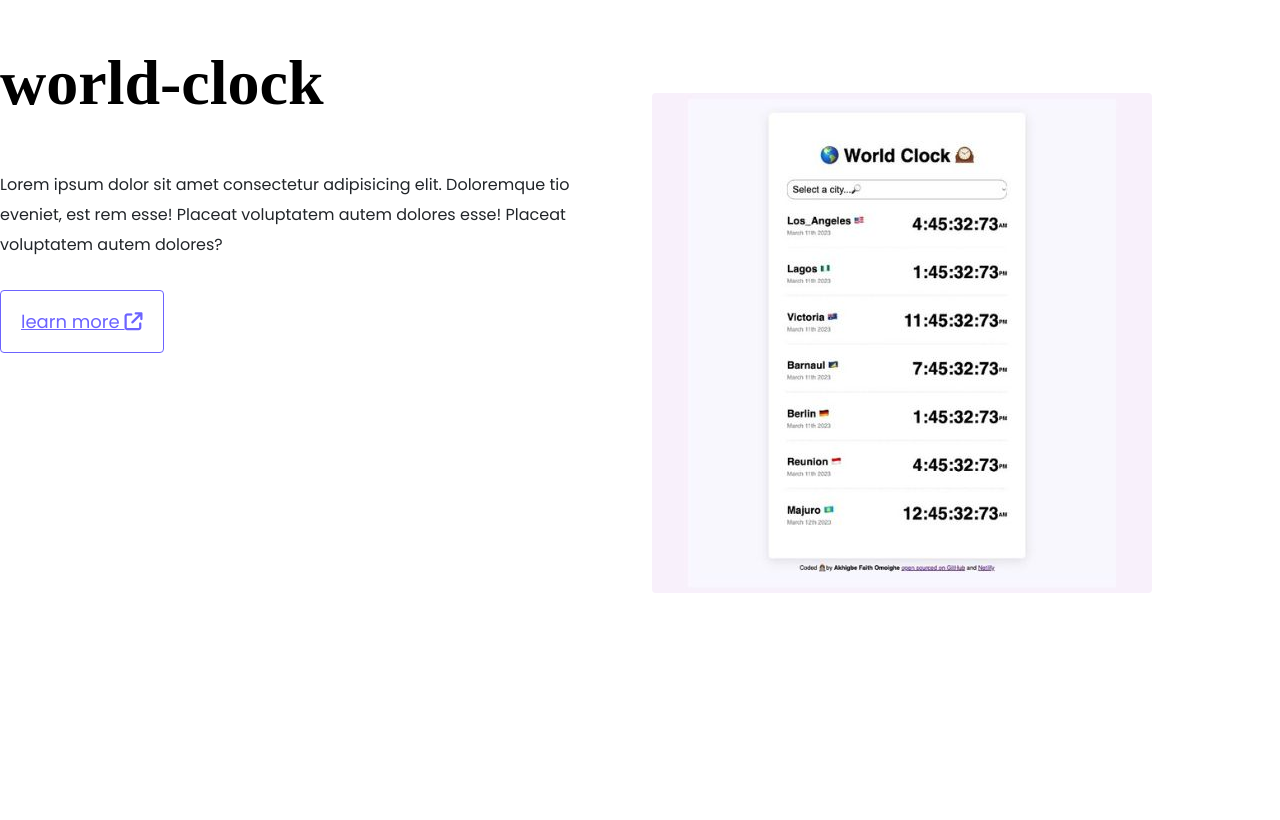
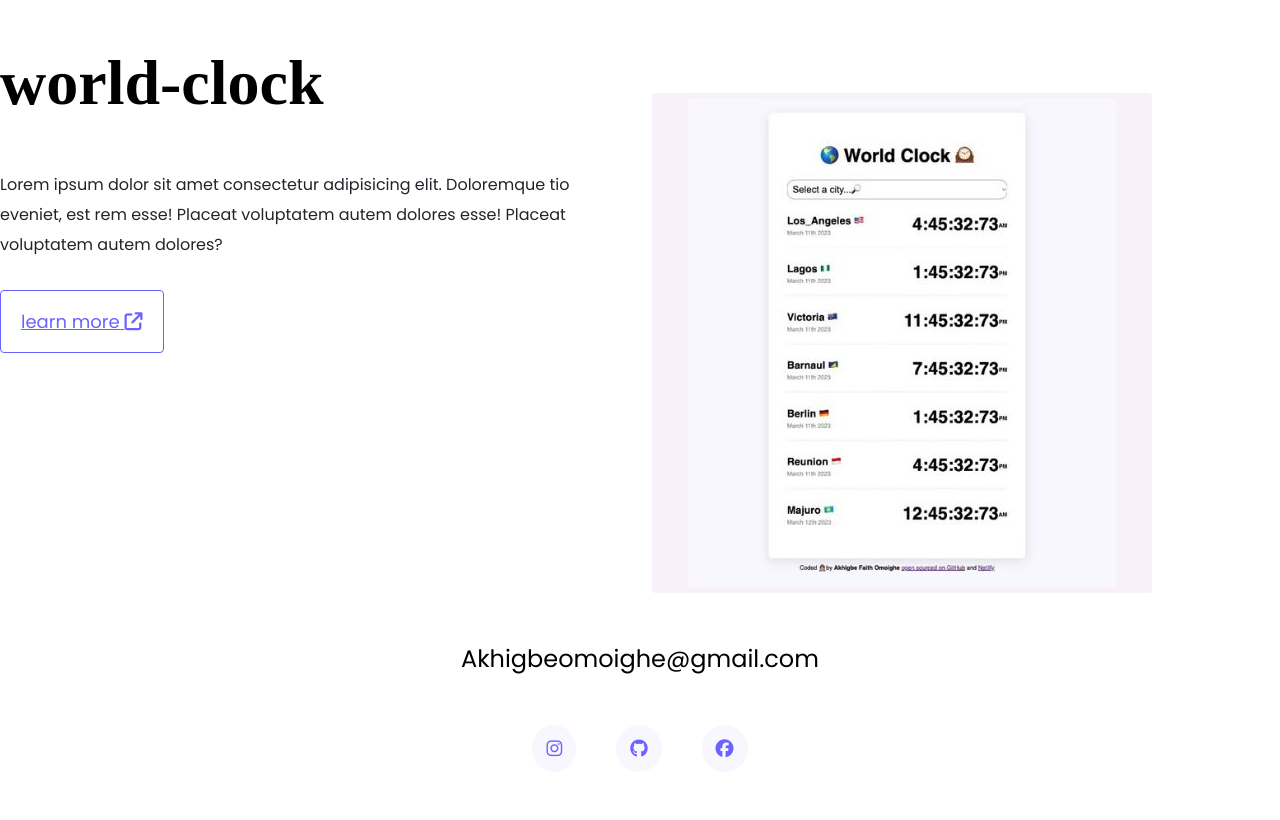
Before and after one commit to Faith-Coding/Portfolio-Project, a plain HTML site: page index.html in a window 1280 px wide. Shown: the part 2533-3353 px from the top of the page. Before the commit the page ends 3174 px from the top, so only its background shows below. Drawn offline with nearby package versions, Linux system fonts and the light colour scheme.

Commit message:
added social media links

```diff
--- a/index.html
+++ b/index.html
@@ -26,12 +26,6 @@
       </ul>
       </div>
     </nav>
-
-
-
-
-
-
 
     <div class="hero">
       <p>👋 Hello I'am</p>
@@ -108,6 +102,9 @@
           </div>
         </div>
       </div>
+
+
+
   <div class="row mb-5">
 
 
@@ -125,15 +122,24 @@
             </div>
           </div>
            <div class="col-md-6 pt-5">
-            <img src="images/world-clock.jpg" class="img-fluid rounded" alt="" />
+            <img src="images/world-clock.jpg" class="img-fluid rounded " alt="" />
           </div>
         </div>
       </div>
 
 
+<footer>
+  <div class="d-flex justify-content-center">
+  <a href="mailto:Akhigbeomoighe@gmail.com" class="email-link">
+    Akhigbeomoighe@gmail.com</a>
+    </div>
+  <div class="social-links d-flex justify-content-center p-5">
+    <a href="https://github.com/Faith-Coding"><i class="fa-brands fa-instagram"></i></a>
+    <a href="#"><i class="fa-brands fa-github"></i></a>
+    <a href="#"><i class="fa-brands fa-facebook"></i></a>
+        </div>
+</footer>
+ </div>
 
-
-
-    </div>
   </body>
 </html>
--- a/src/style.css
+++ b/src/style.css
@@ -61,6 +61,32 @@ nav a:hover, nav li.active a{
   text-decoration: underline;
   color: var(--branding-color)
 }
+footer .email-link{
+  text-decoration: none;
+  color:black;
+  font-size: 24px;
+
+}
+footer .email-link:hover{
+  text-decoration: underline;
+ color: var(--branding-color);
+
+}
+footer .social-links a{
+  margin: 0 20px;
+  color: var(--branding-color);
+  font-size: 18px;
+  background-color: var(--secondary-color);
+  padding: 10px 14px;
+  border-radius: 50%;
+  transition: all 100ms ease-in-out;
+
+}
+footer .social-links a:hover{
+color: white;
+background-color: var(--branding-color);
+
+}
 .hero p {
   font-family: var(--heading-font-family);
   font-size: 36px;
@@ -100,7 +126,6 @@ nav a:hover, nav li.active a{
   font-family: var(--default-font-family);
 
 }
-
 .content-container  p{
   font-size: 18px;
   font-family: var(--default-font-family);
@@ -126,8 +151,6 @@ nav a:hover, nav li.active a{
    padding: 120 60px;
 
 }
-
-
 @media(max-width: 960px) {
   h1{
     font-size: 44px;
```
